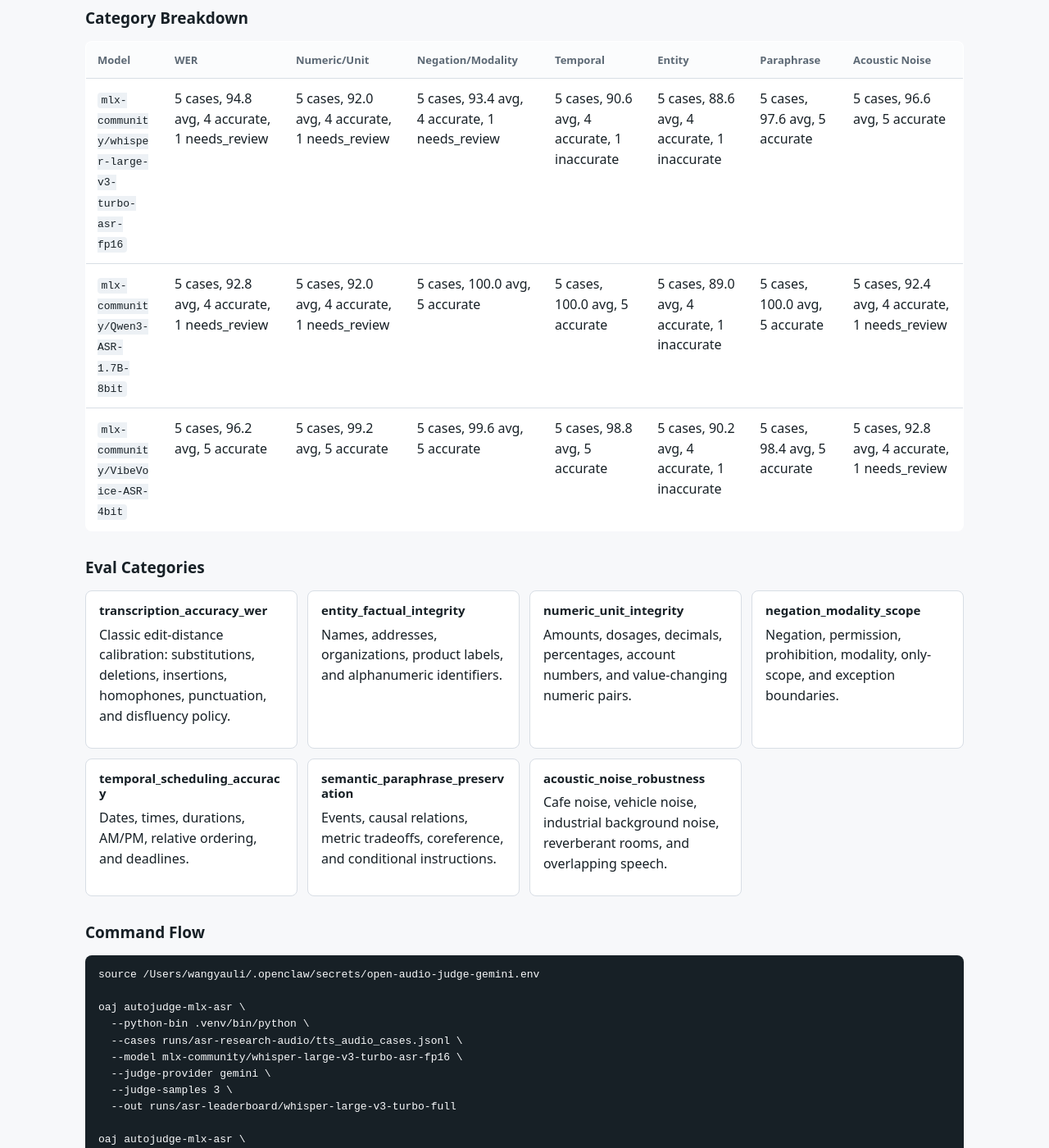
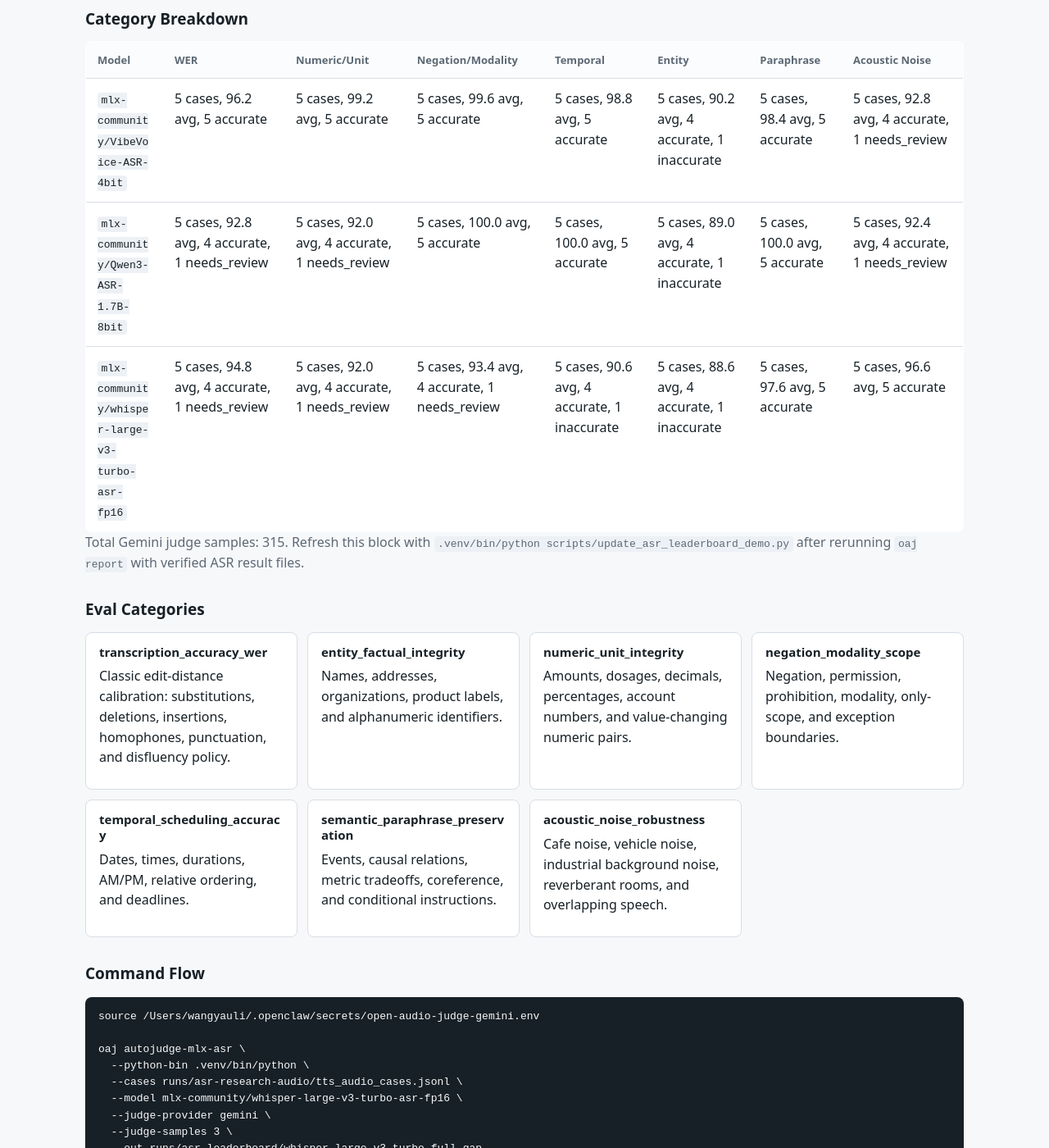
Before and after one commit to kennethli319/kennethli319.github.io, a Jekyll site: the page open-audio-judge/asr-leaderboard-demo.html, which Jekyll copies as it is, in a window 1280 px wide and 1400 px high, scrolled down 1220 px. Shown: the whole window at 82% size. Built offline with Jekyll 4.4.1, drawn with Linux system fonts in a browser that asks for light colours; some of the changed text lies outside the part shown.

Commit message:
Automate ASR leaderboard demo refresh

```diff
--- a/open-audio-judge/asr-leaderboard-demo.html
+++ b/open-audio-judge/asr-leaderboard-demo.html
@@ -148,14 +148,15 @@
       </tbody>
     </table>
 
+<!-- ASR_LEADERBOARD_GENERATED_START -->
     <h2>Verified Leaderboard Results</h2>
-    <p class="muted">On 2026-07-08, cron materialized all 35 public-safe ASR audio cases locally, then ran every case through each model with three Gemini judge samples per case. The verified matrix covers <code>transcription_accuracy_wer</code>, <code>numeric_unit_integrity</code>, <code>negation_modality_scope</code>, <code>temporal_scheduling_accuracy</code>, <code>entity_factual_integrity</code>, <code>semantic_paraphrase_preservation</code>, and <code>acoustic_noise_robustness</code>.</p>
+    <p class="muted">Generated from <code>runs/asr-leaderboard/full-35-combined/results.jsonl</code>. The verified matrix covers 105 judged transcripts across 3 MLX ASR models and 7 research categories: <code>acoustic_noise_robustness</code>, <code>entity_factual_integrity</code>, <code>negation_modality_scope</code>, <code>numeric_unit_integrity</code>, <code>semantic_paraphrase_preservation</code>, <code>temporal_scheduling_accuracy</code>, <code>transcription_accuracy_wer</code>.</p>
     <table>
       <thead><tr><th>Model</th><th>Cases</th><th>Gemini Samples</th><th>Average Score</th><th>Labels</th></tr></thead>
       <tbody>
+        <tr><td><code>mlx-community/VibeVoice-ASR-4bit</code></td><td>35/35 ok</td><td>105</td><td>96.5</td><td>33 accurate, 1 needs_review, 1 inaccurate</td></tr>
+        <tr><td><code>mlx-community/Qwen3-ASR-1.7B-8bit</code></td><td>35/35 ok</td><td>105</td><td>95.2</td><td>31 accurate, 3 needs_review, 1 inaccurate</td></tr>
         <tr><td><code>mlx-community/whisper-large-v3-turbo-asr-fp16</code></td><td>35/35 ok</td><td>105</td><td>93.4</td><td>30 accurate, 3 needs_review, 2 inaccurate</td></tr>
-        <tr><td><code>mlx-community/Qwen3-ASR-1.7B-8bit</code></td><td>35/35 ok</td><td>105</td><td>95.2</td><td>31 accurate, 3 needs_review, 1 inaccurate</td></tr>
-        <tr><td><code>mlx-community/VibeVoice-ASR-4bit</code></td><td>35/35 ok</td><td>105</td><td>96.5</td><td>33 accurate, 1 needs_review, 1 inaccurate</td></tr>
       </tbody>
     </table>
 
@@ -163,11 +164,13 @@
     <table>
       <thead><tr><th>Model</th><th>WER</th><th>Numeric/Unit</th><th>Negation/Modality</th><th>Temporal</th><th>Entity</th><th>Paraphrase</th><th>Acoustic Noise</th></tr></thead>
       <tbody>
+        <tr><td><code>mlx-community/VibeVoice-ASR-4bit</code></td><td>5 cases, 96.2 avg, 5 accurate</td><td>5 cases, 99.2 avg, 5 accurate</td><td>5 cases, 99.6 avg, 5 accurate</td><td>5 cases, 98.8 avg, 5 accurate</td><td>5 cases, 90.2 avg, 4 accurate, 1 inaccurate</td><td>5 cases, 98.4 avg, 5 accurate</td><td>5 cases, 92.8 avg, 4 accurate, 1 needs_review</td></tr>
+        <tr><td><code>mlx-community/Qwen3-ASR-1.7B-8bit</code></td><td>5 cases, 92.8 avg, 4 accurate, 1 needs_review</td><td>5 cases, 92.0 avg, 4 accurate, 1 needs_review</td><td>5 cases, 100.0 avg, 5 accurate</td><td>5 cases, 100.0 avg, 5 accurate</td><td>5 cases, 89.0 avg, 4 accurate, 1 inaccurate</td><td>5 cases, 100.0 avg, 5 accurate</td><td>5 cases, 92.4 avg, 4 accurate, 1 needs_review</td></tr>
         <tr><td><code>mlx-community/whisper-large-v3-turbo-asr-fp16</code></td><td>5 cases, 94.8 avg, 4 accurate, 1 needs_review</td><td>5 cases, 92.0 avg, 4 accurate, 1 needs_review</td><td>5 cases, 93.4 avg, 4 accurate, 1 needs_review</td><td>5 cases, 90.6 avg, 4 accurate, 1 inaccurate</td><td>5 cases, 88.6 avg, 4 accurate, 1 inaccurate</td><td>5 cases, 97.6 avg, 5 accurate</td><td>5 cases, 96.6 avg, 5 accurate</td></tr>
-        <tr><td><code>mlx-community/Qwen3-ASR-1.7B-8bit</code></td><td>5 cases, 92.8 avg, 4 accurate, 1 needs_review</td><td>5 cases, 92.0 avg, 4 accurate, 1 needs_review</td><td>5 cases, 100.0 avg, 5 accurate</td><td>5 cases, 100.0 avg, 5 accurate</td><td>5 cases, 89.0 avg, 4 accurate, 1 inaccurate</td><td>5 cases, 100.0 avg, 5 accurate</td><td>5 cases, 92.4 avg, 4 accurate, 1 needs_review</td></tr>
-        <tr><td><code>mlx-community/VibeVoice-ASR-4bit</code></td><td>5 cases, 96.2 avg, 5 accurate</td><td>5 cases, 99.2 avg, 5 accurate</td><td>5 cases, 99.6 avg, 5 accurate</td><td>5 cases, 98.8 avg, 5 accurate</td><td>5 cases, 90.2 avg, 4 accurate, 1 inaccurate</td><td>5 cases, 98.4 avg, 5 accurate</td><td>5 cases, 92.8 avg, 4 accurate, 1 needs_review</td></tr>
       </tbody>
     </table>
+    <p class="muted">Total Gemini judge samples: 315. Refresh this block with <code>.venv/bin/python scripts/update_asr_leaderboard_demo.py</code> after rerunning <code>oaj report</code> with verified ASR result files.</p>
+<!-- ASR_LEADERBOARD_GENERATED_END -->
 
     <h2>Eval Categories</h2>
     <div class="grid">
@@ -205,13 +208,15 @@ oaj autojudge-mlx-asr \
   --model mlx-community/VibeVoice-ASR-4bit \
   --judge-provider gemini \
   --judge-samples 3 \
-  --out runs/asr-leaderboard/vibevoice-asr-full
+  --out runs/asr-leaderboard/vibevoice-asr-full-gap
 
 oaj report \
-  --results runs/asr-leaderboard/whisper-large-v3-turbo-full/judge-report/results.jsonl \
-  --results runs/asr-leaderboard/qwen3-asr-1.7b-full/judge-report/results.jsonl \
-  --results runs/asr-leaderboard/vibevoice-asr-full/judge-report/results.jsonl \
-  --out runs/asr-leaderboard/full-35-combined</code></pre>
+  --results runs/asr-leaderboard/whisper-large-v3-turbo-full-gap/judge-report/results.jsonl \
+  --results runs/asr-leaderboard/qwen3-asr-1.7b-full-gap/judge-report/results.jsonl \
+  --results runs/asr-leaderboard/vibevoice-asr-full-gap/judge-report/results.jsonl \
+  --out runs/asr-leaderboard/full-35-combined
+
+.venv/bin/python scripts/update_asr_leaderboard_demo.py</code></pre>
 
     <h2>Expected Output Files</h2>
     <table>
```
Also changed, not shown: other parts of open-audio-judge/asr-leaderboard-demo.html (+2 -2 lines).
